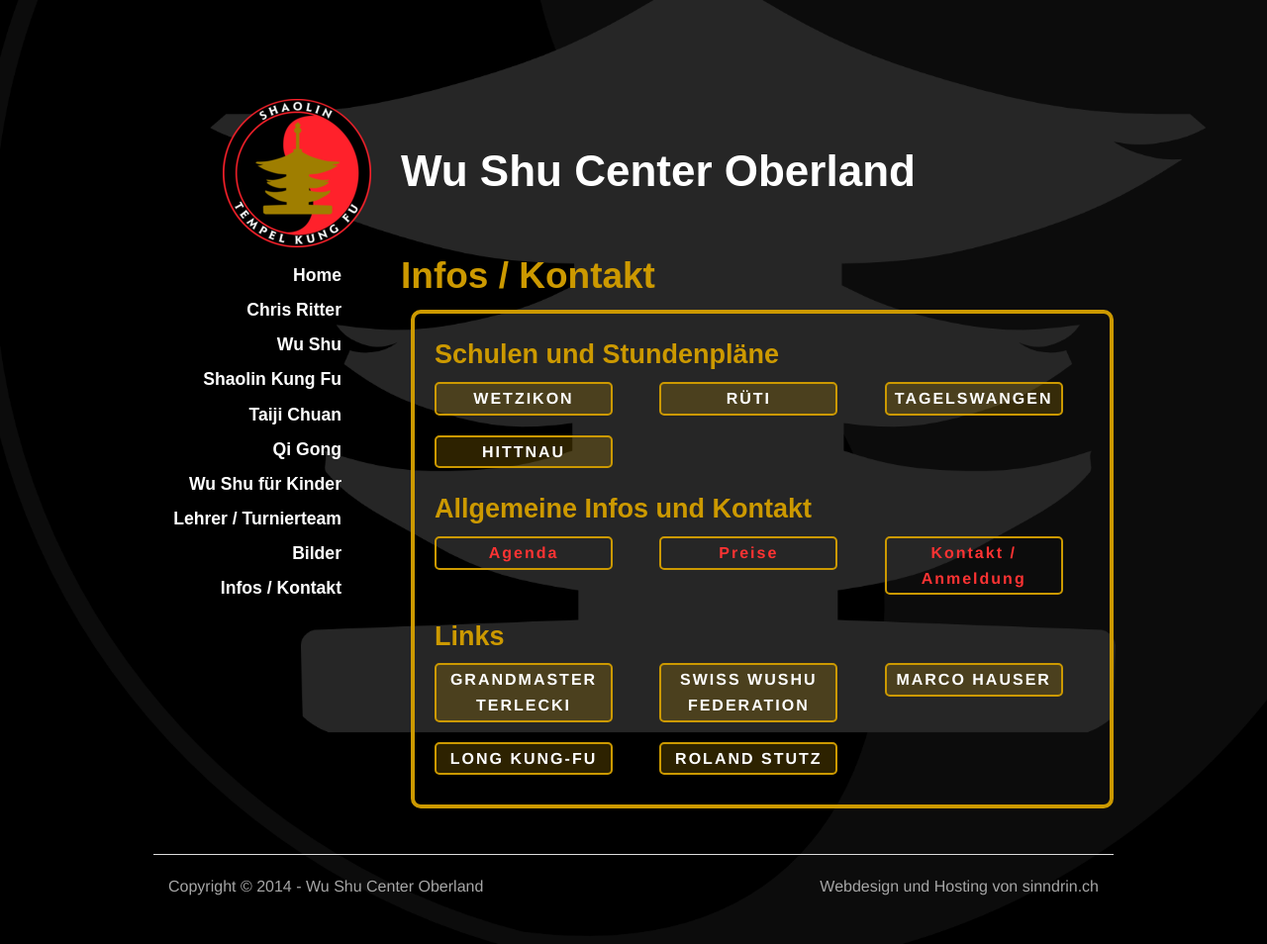
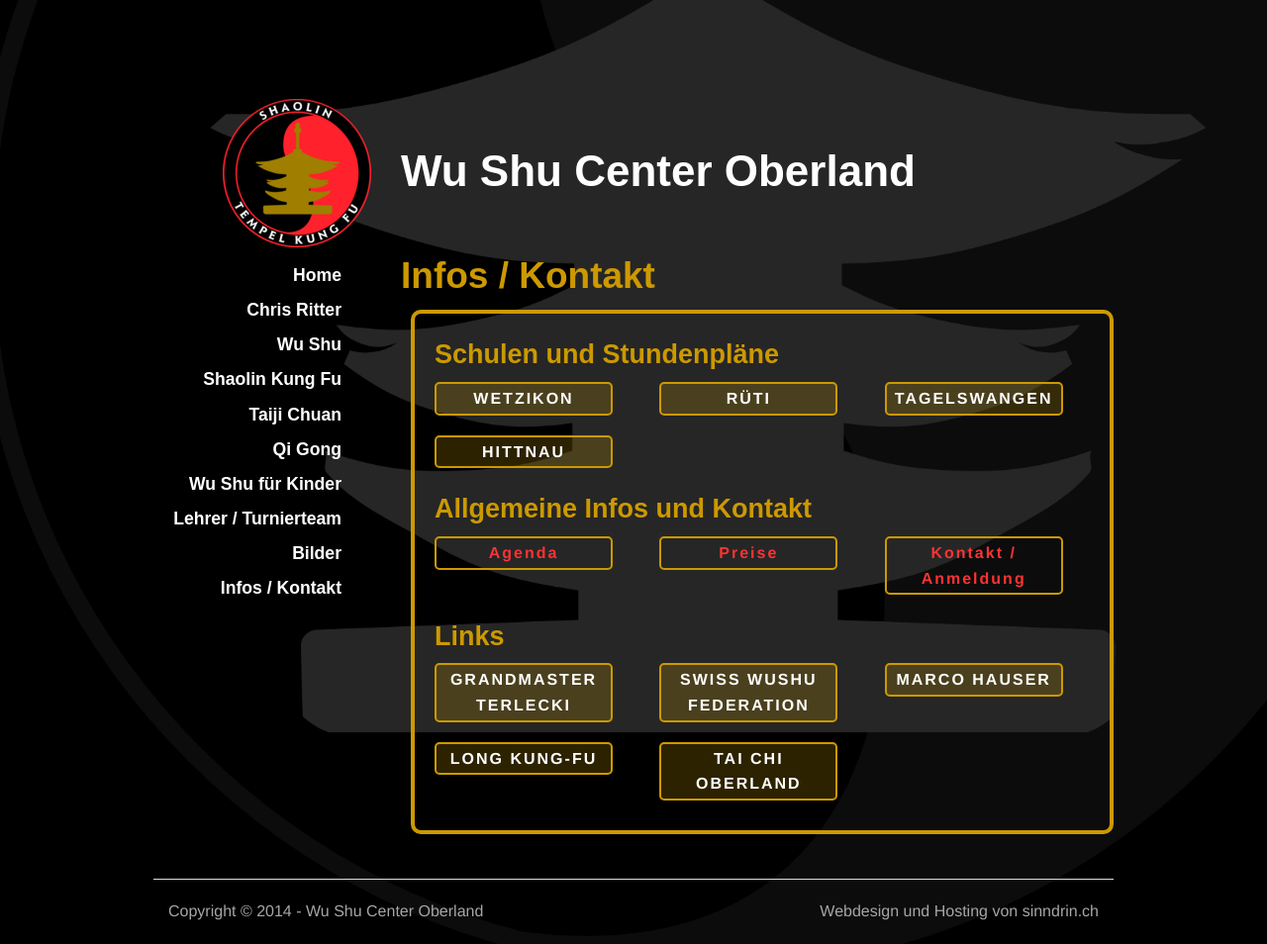
Before and after one commit to wu-shu/wu-shu.github.io, a Jekyll site: the page built from infos-kontakt/index.md, in a window 1280 px wide. Shown: the whole page at 99% size. Built offline with Jekyll 4.4.1, drawn with Linux system fonts in a browser that asks for light colours; some web fonts are replaced; Markdown is read by kramdown in place of the engine named in the settings; comment, search, counter and statistics services are not loaded; before the commit the page ends 928 px from its top, so only the background shows below that.

Commit message:
Link neu

```diff
--- a/infos-kontakt/index.md
+++ b/infos-kontakt/index.md
@@ -23,5 +23,5 @@
 <li><a target="_blank" href="http://www.swisswushu.ch/" class="button-contact-place">Swiss Wushu Federation</a></li>
 <li><a target="_blank" href="http://www.marcohauser.com/" class="button-contact-place">Marco Hauser</a></li>
 <li><a target="_blank" href="http://long-kungfu.jimdo.com/" class="button-contact-place">Long Kung-Fu</a></li>
-<li><a target="_blank" href="http://www.tai-chi-oberland.ch/" class="button-contact-place">Roland Stutz</a></li>
+<li><a target="_blank" href="http://www.tai-chi-oberland.ch/" class="button-contact-place">Tai Chi Oberland</a></li>
 </ul>
```
